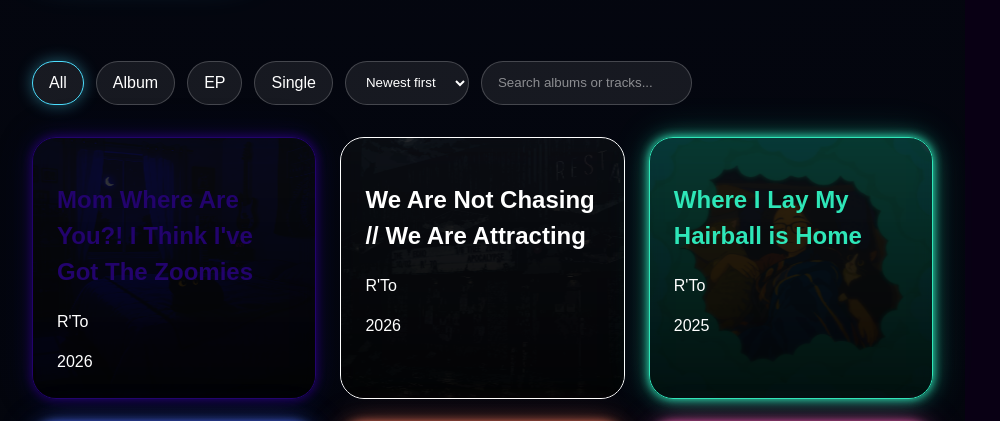
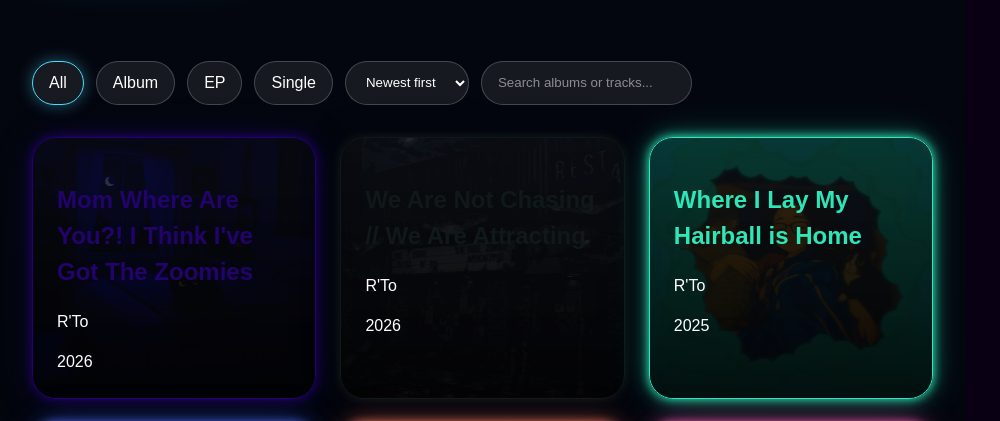
Before and after one commit to rtocastro/aretoe, a React (Vite) app: page / in a window 1280 px wide. Shown: the part 1140-1561 px from the top of the page, without its empty margins (0-1000 px from the left). Built offline with nearby package versions, Linux system fonts and the light colour scheme; grey boxes are pictures that could not be loaded.

Commit message:
added visuals to songs and story info

```diff
--- a/src/data/albums.js
+++ b/src/data/albums.js
@@ -745,26 +745,26 @@
     totalDuration: 311, // 5 min 11 sec
 
     colors: {
-    primary: "",
-    secondary: "",
-    background: "",
+      primary: "#101819",
+      secondary: "#293B3D",
+      background: "#89918B",
     },
 
-  story: "",
+    story: "A two-sided ep, two moods, two songs.  ",
 
     tracks: [
       {
         title: "We Are Not Chasing",
         startTime: 0,
         duration: 123, // 2:03
-      visual: "",
+        visual: "dream-blur",
         story: "",
       },
       {
         title: "We Are Attracting",
         startTime: 123,
         duration: 188, // 3:08
-      visual: "",
+        visual: "soft-glow",
         story: "",
       },
     ],
```
Lines whose indentation alone changed are shown as unchanged.
